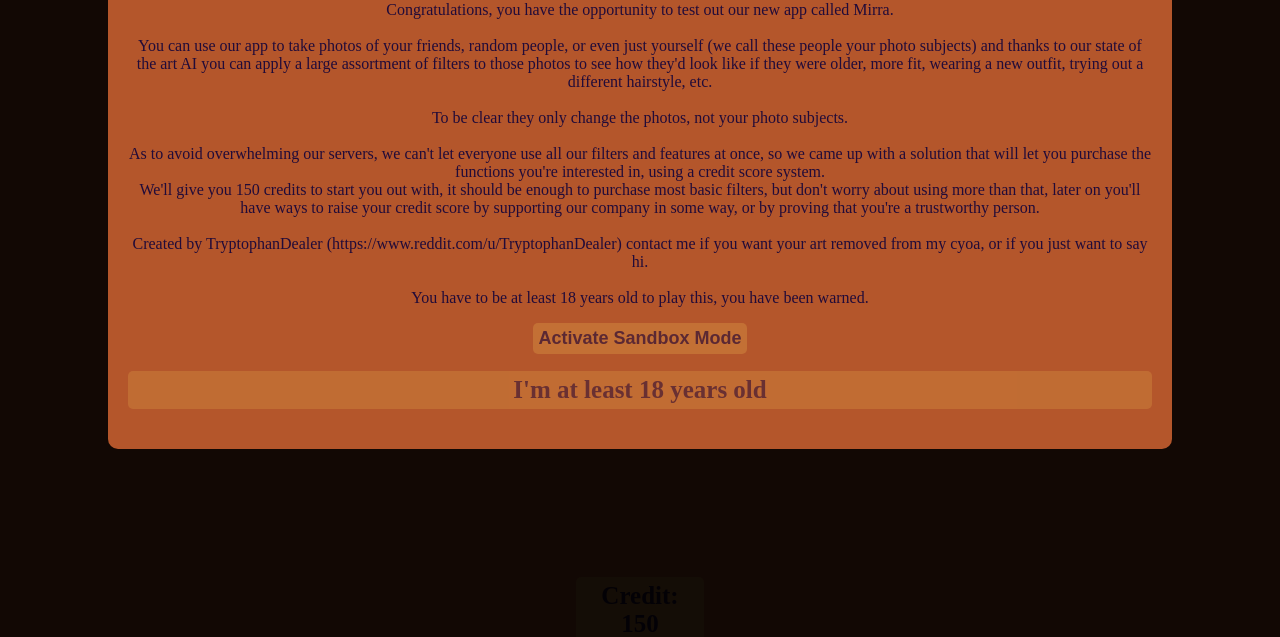
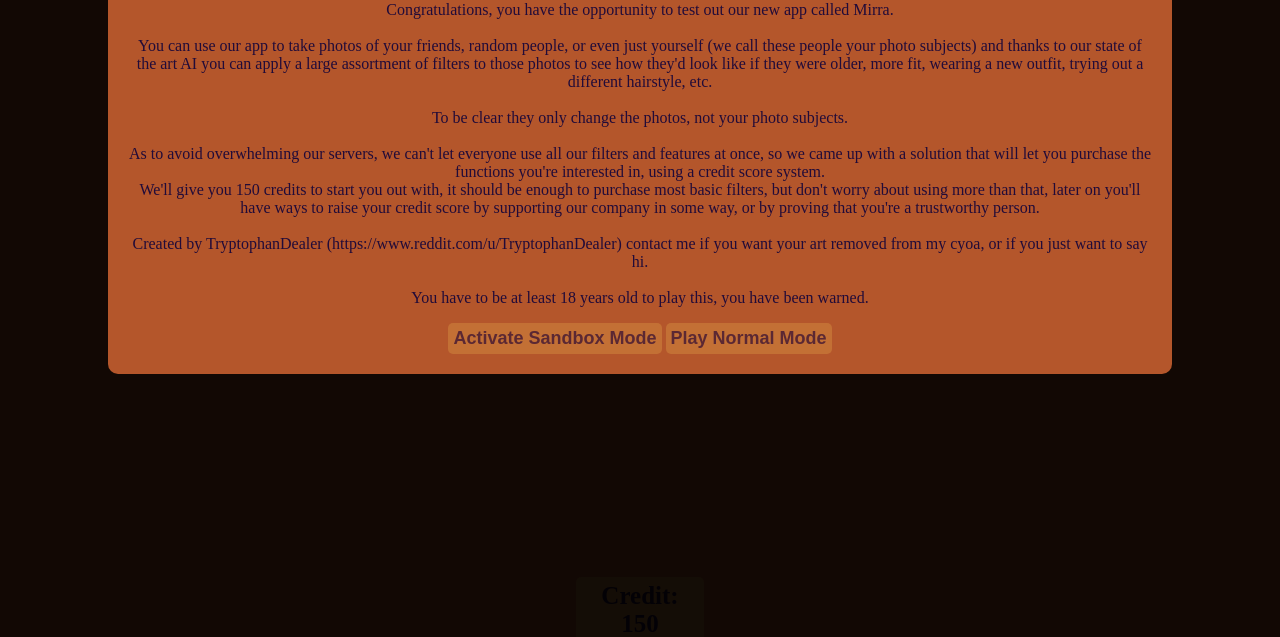
Before and after one commit to TryptophanDealer/TryptophanDealer.github.io, a plain HTML site: page PhoneApp/phoneApp.html in a window 1280 px wide. Shown: the part 163-800 px from the top of the page. Drawn offline with Linux system fonts and the light colour scheme.

Commit message:
Normal Mode

```diff
--- a/PhoneApp/phoneApp.css
+++ b/PhoneApp/phoneApp.css
@@ -431,6 +431,7 @@ img{
     border-radius: 5px;
     border: 0px;
     padding: 5px;
+    margin-bottom: 20px;
     font-size: large;
     font-weight: bold;
     opacity: 0.6;
--- a/PhoneApp/phoneApp.html
+++ b/PhoneApp/phoneApp.html
@@ -36,8 +36,7 @@
                   <br><br>Created by TryptophanDealer (https://www.reddit.com/u/TryptophanDealer) contact me if you want your art removed from my cyoa, or if you just want to say hi.
                   <br><br>You have to be at least 18 years old to play this, you have been warned.
             </p>
-            <button id="sandBox" onclick="sandBoxMode()">Activate Sandbox Mode</button>
-            <h1 id="startBtn" onclick="playingFieldFiller()">I'm at least 18 years old</h1>
+            <button id="sandBox" onclick="sandBoxMode()">Activate Sandbox Mode</button> <button id="normalMode" onclick="normalMode()">Play Normal Mode</button>
         </div>
     </div>
 
```
